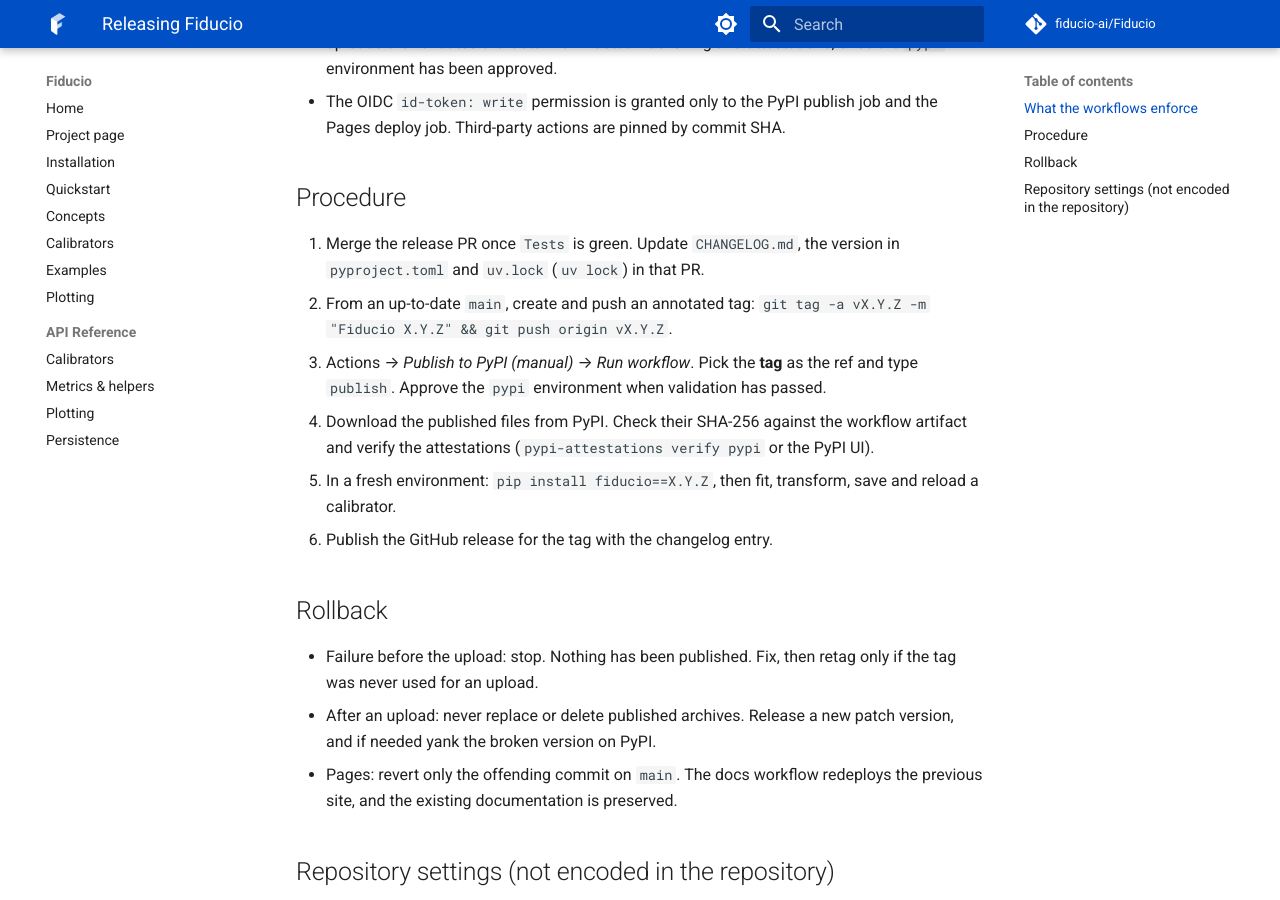
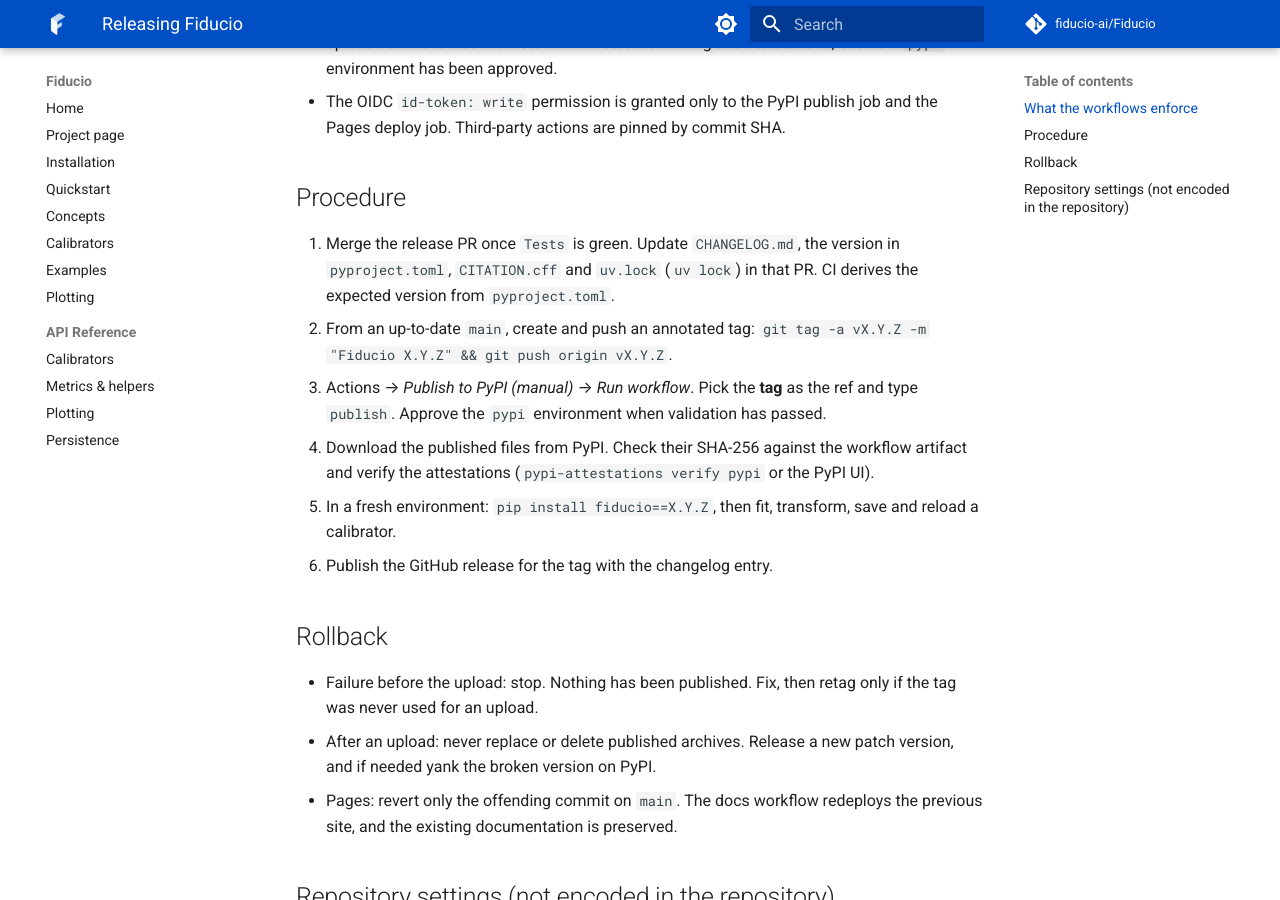
Before and after one commit to fiducio-ai/Fiducio, an MkDocs documentation site: the page built from docs/releasing.md, in a window 1280 px wide and 900 px high, scrolled down 698 px. Built offline with MkDocs 1.6.1 and Material for MkDocs 9.7.7, drawn with Linux system fonts in a browser that asks for light colours; comment, search, counter and statistics services are not loaded.

Commit message:
Add the citation metadata and CI version source to the release procedure

```diff
--- a/docs/releasing.md
+++ b/docs/releasing.md
@@ -28,7 +28,8 @@ Releases are manual and gated. No workflow uploads to PyPI on its own.
 ## Procedure
 
 1. Merge the release PR once `Tests` is green. Update `CHANGELOG.md`, the version
-   in `pyproject.toml` and `uv.lock` (`uv lock`) in that PR.
+   in `pyproject.toml`, `CITATION.cff` and `uv.lock` (`uv lock`) in that PR. CI
+   derives the expected version from `pyproject.toml`.
 2. From an up-to-date `main`, create and push an annotated tag:
    `git tag -a vX.Y.Z -m "Fiducio X.Y.Z" && git push origin vX.Y.Z`.
 3. Actions → *Publish to PyPI (manual)* → *Run workflow*. Pick the **tag** as the
```
